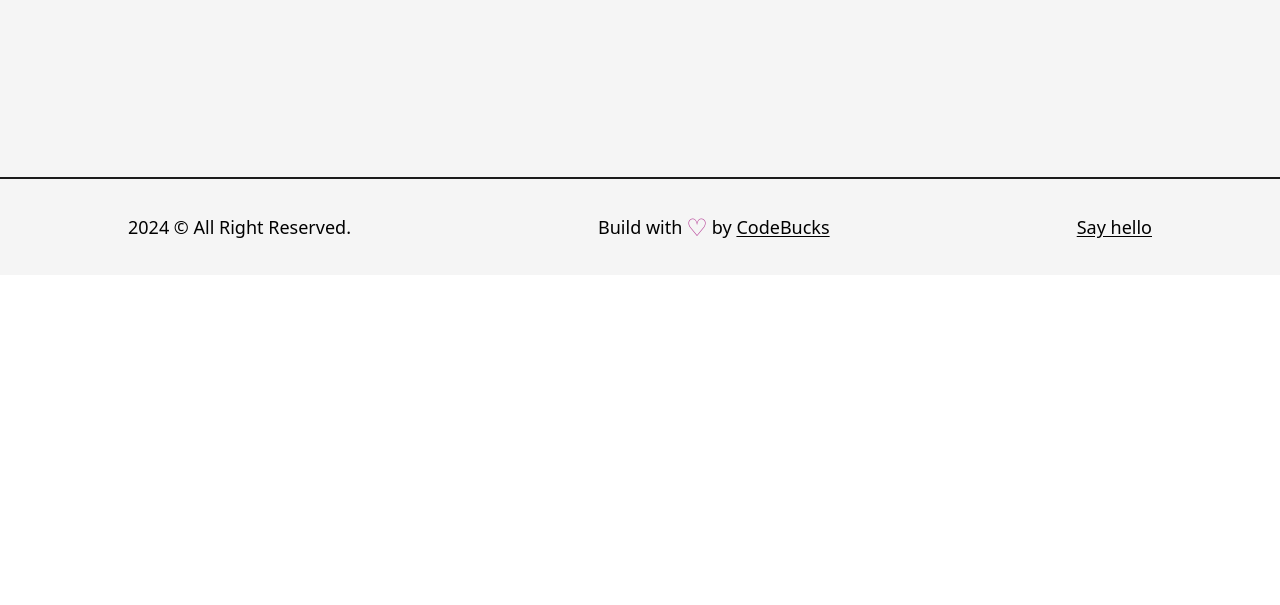
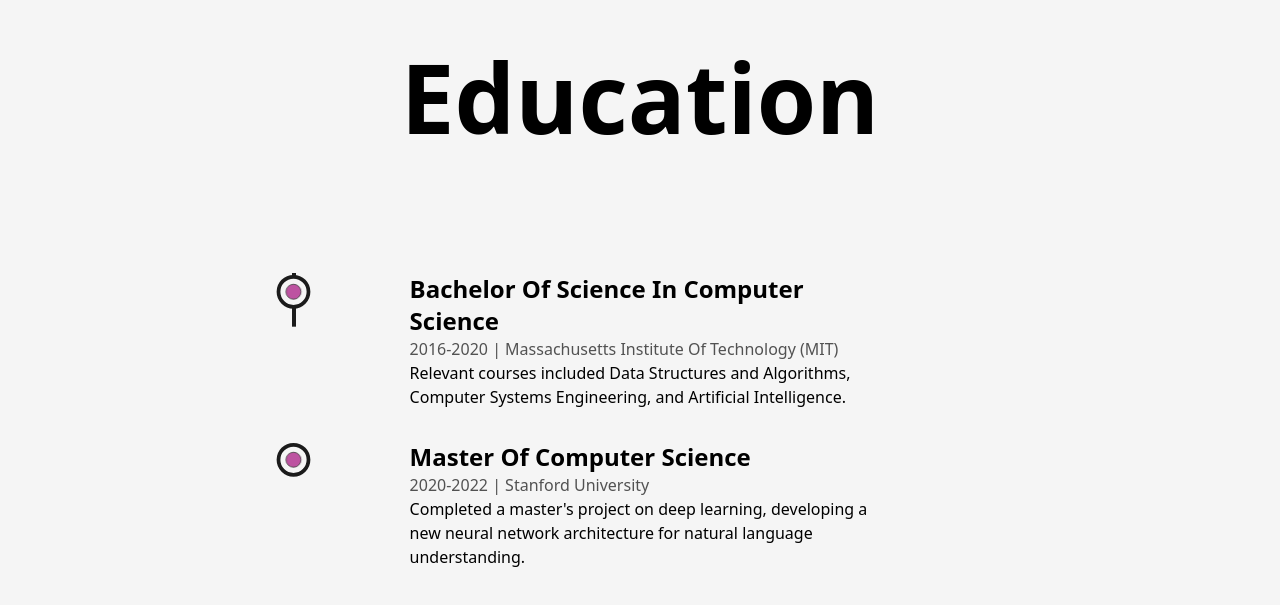
Before and after one commit to PrashilLonakar/MERN_portfolio-official, a Next.js app: page /about in a window 1280 px wide. Shown: the part 3091-3696 px from the top of the page. Before the commit the page ends 3366 px from the top, so only its background shows below. Built offline with nearby package versions, Linux system fonts and the light colour scheme.

Commit message:
Education added

```diff
--- /dev/null
+++ b/src/components/Education.js
@@ -0,0 +1,63 @@
+import React from "react";
+import { useScroll, motion } from "framer-motion";
+import { useRef } from "react";
+import LiIcon from "./LiIcon";
+
+const Details = ({ type, time, place, info }) => {
+  const ref = useRef(null);
+  return (
+    <li
+      ref={ref}
+      className="my-8 first:mt-0 last:mb-0 w-[60%] mx-auto flex flex-col items-center justify-between"
+    >
+      <LiIcon reference={ref} />
+      <motion.div
+        initial={{ y: 50 }}
+        whileInView={{ y: 0 }}
+        transition={{ duration: 0.5, type: "spring" }}
+      >
+        <h3 className="capatalize font-bold text-2xl">{type}&nbsp;</h3>
+        <span className="capatalize text-medium text-dark/75">
+          {time} | {place}
+        </span>
+        <p className="font-medium w-full">{info}</p>
+      </motion.div>
+    </li>
+  );
+};
+const Education = () => {
+  const ref = useRef(null);
+  const { scrollYProgress } = useScroll({
+    target: ref,
+    offset: ["start end", "center start"],
+  });
+  return (
+    <div className="my-64">
+      <h2 className="font-bold text-8xl mb-32 w-full text-center">Education</h2>
+      <div ref={ref} className="w-[75%] mx-auto relative">
+        <motion.div
+          style={{ scaleY: scrollYProgress }}
+          className="absolute left-9 top-0 w-[4px] h-full bg-dark origin-top"
+        />
+        <ul>
+          <Details
+            type="Bachelor Of Science In Computer Science"
+            time="2016-2020"
+            place="Massachusetts Institute Of Technology (MIT)"
+            info="Relevant courses included Data Structures and Algorithms, Computer Systems Engineering, and Artificial
+            Intelligence."
+          />
+          <Details
+            type="Master Of Computer Science"
+            time="2020-2022"
+            place="Stanford University"
+            info="Completed a master's project on deep learning, developing a new neural network architecture for natural
+            language understanding."
+          />
+        </ul>
+      </div>
+    </div>
+  );
+};
+
+export default Education;
--- a/src/pages/about.js
+++ b/src/pages/about.js
@@ -7,6 +7,7 @@
 import profilePic from "../../public/images/profile/developer-pic-2.jpg";
 import { useInView, useMotionValue, useSpring } from "framer-motion";
 import Experience from "@/components/Experience";
+import Education from "@/components/Education";
 
 const AnimatedNumbers = ({ value }) => {
   const ref = useRef(null);
@@ -110,6 +111,7 @@
           </div>
           <Skills />
           <Experience />
+          <Education />
         </Layout>
       </main>
     </>
```
